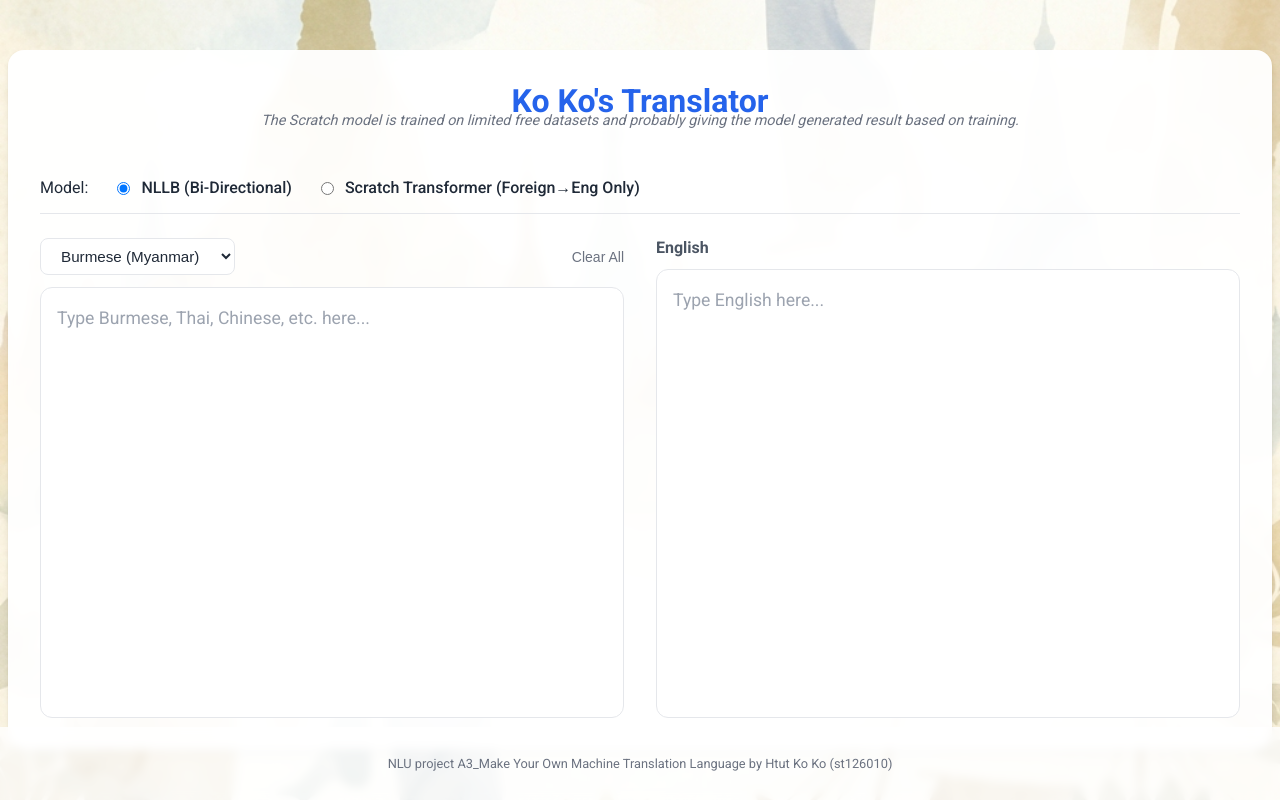
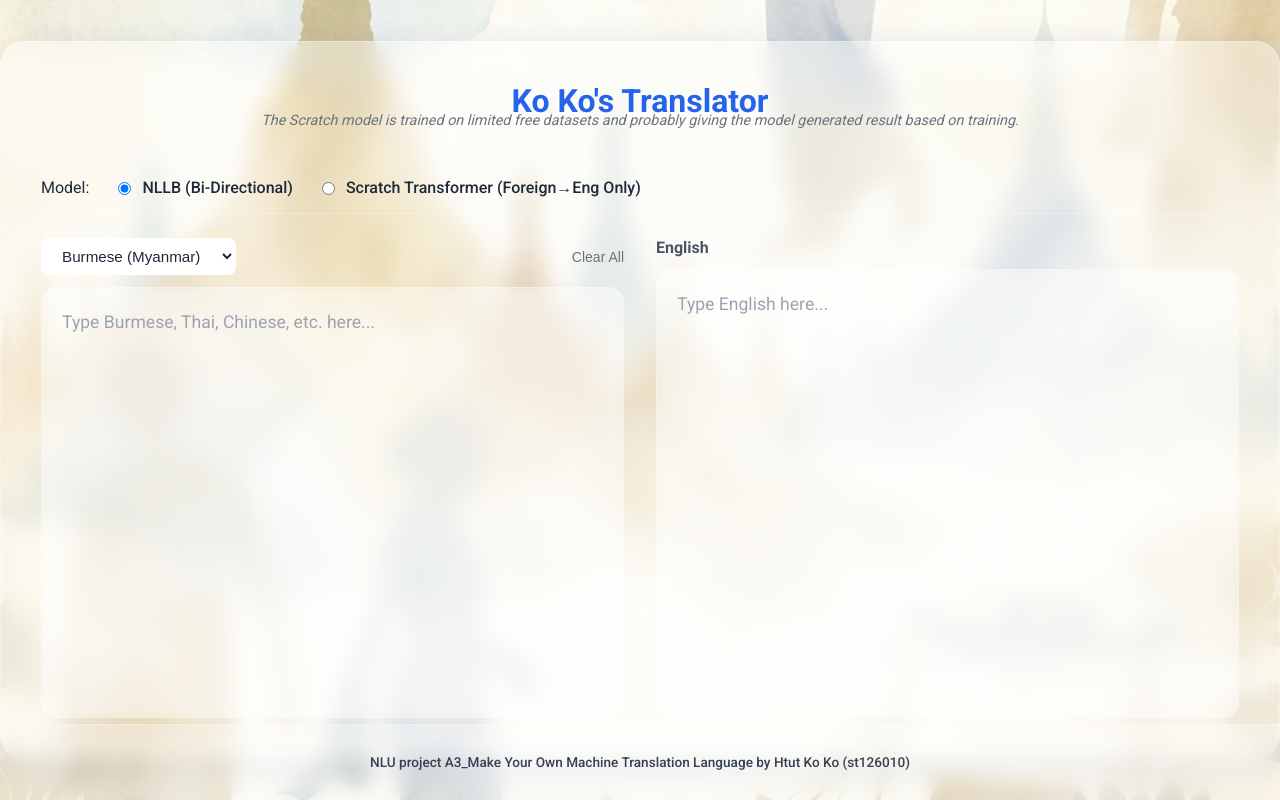
Before and after one commit to shadowsilence94/A3_Machine_Translation_NLU, a Flask app: page / in a window 1280 px wide. Run offline with Flask 3, Linux system fonts and the light colour scheme.

Commit message:
Enhance UI with liquid glass (glassmorphism) effect for boxes and panels

```diff
--- a/app/templates/index.html
+++ b/app/templates/index.html
@@ -10,10 +10,10 @@
             --primary-color: #2563eb;
             --secondary-color: #1e40af;
             --bg-color: #f3f4f6;
-            --panel-bg: rgba(255, 255, 255, 0.95); /* Slightly transparent */
+            --panel-bg: rgba(255, 255, 255, 0.4); /* More transparent for glass effect */
             --text-color: #1f2937;
-            --border-color: #e5e7eb;
-            --shadow: 0 4px 6px -1px rgba(0, 0, 0, 0.1), 0 2px 4px -1px rgba(0, 0, 0, 0.06);
+            --border-color: rgba(255, 255, 255, 0.3);
+            --shadow: 0 8px 32px 0 rgba(31, 38, 135, 0.15);
         }
 
         body {
@@ -35,14 +35,16 @@
         .container {
             width: 95%;
             max-width: 1200px;
-            background-color: var(--panel-bg);
-            border-radius: 1rem;
+            background: var(--panel-bg);
+            border: 1px solid var(--border-color);
+            border-radius: 1.5rem;
             box-shadow: var(--shadow);
-            padding: 2rem;
+            padding: 2.5rem;
             display: flex;
             flex-direction: column;
             gap: 1.5rem;
-            backdrop-filter: blur(5px); /* Nice glass effect */
+            backdrop-filter: blur(12px); /* Premium glass effect */
+            -webkit-backdrop-filter: blur(12px);
         }
 
         .disclaimer {
@@ -171,21 +173,25 @@
         textarea {
             flex-grow: 1;
             width: 100%;
-            padding: 1rem;
+            padding: 1.25rem;
+            background: rgba(255, 255, 255, 0.2);
             border: 1px solid var(--border-color);
-            border-radius: 0.75rem;
+            border-radius: 1rem;
             font-family: inherit;
             font-size: 1.1rem;
             line-height: 1.6;
+            color: var(--text-color);
             resize: none;
             outline: none;
-            transition: all 0.2s;
+            transition: all 0.3s ease;
             box-sizing: border-box;
+            backdrop-filter: blur(4px);
         }
 
         textarea:focus {
+            background: rgba(255, 255, 255, 0.3);
             border-color: var(--primary-color);
-            box-shadow: 0 0 0 3px rgba(37, 99, 235, 0.1);
+            box-shadow: 0 0 0 4px rgba(37, 99, 235, 0.1);
         }
 
         /* Placeholder styling */
@@ -232,10 +238,13 @@
             width: 100%;
             text-align: center;
             padding: 1rem;
-            color: #6b7280;
-            font-size: 0.8rem;
-            background-color: rgba(255, 255, 255, 0.8);
-            backdrop-filter: blur(5px);
+            color: #374151;
+            font-size: 0.85rem;
+            font-weight: 500;
+            background-color: rgba(255, 255, 255, 0.3);
+            backdrop-filter: blur(10px);
+            -webkit-backdrop-filter: blur(10px);
+            border-top: 1px solid var(--border-color);
         }
     </style>
 </head>
```
